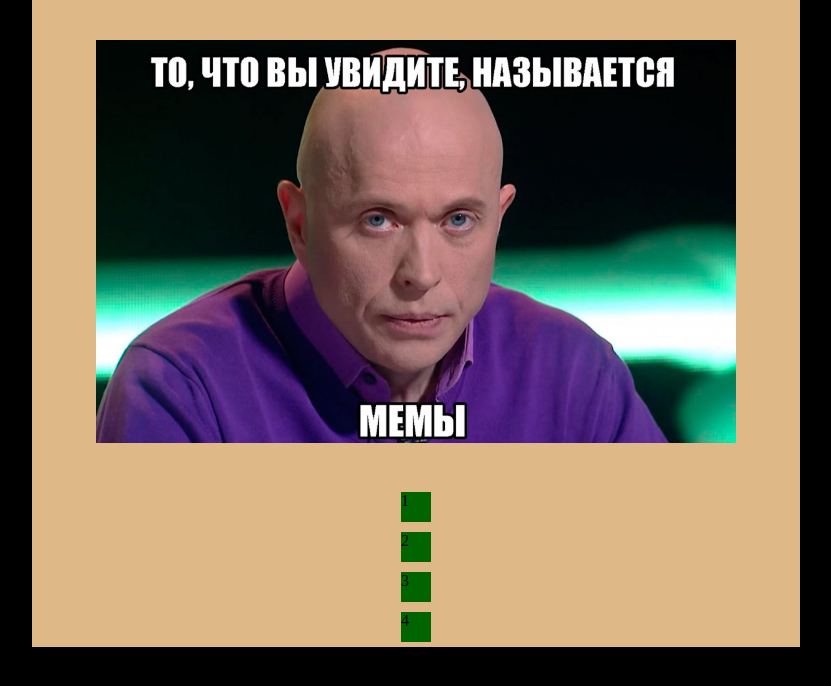
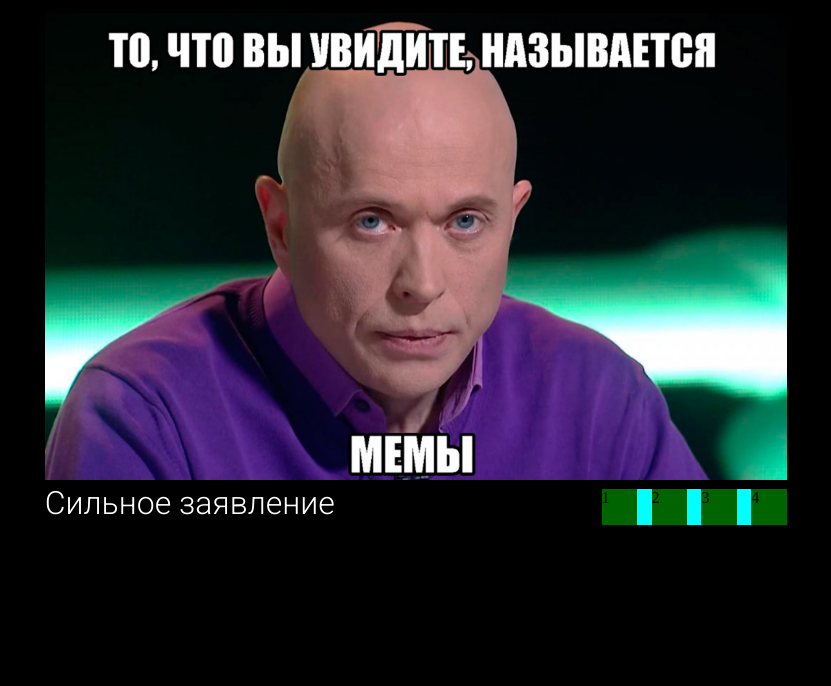
Before and after one commit to frontending/cssMemSlider, a plain HTML site: page cssMemSlider/index.html in a window 1280 px wide. Shown: the whole page, without its empty margins (224-1055 px from the left). Drawn offline with Linux system fonts and the light colour scheme.

Commit message:
refactor: change flex to grid (Sat, Oct 16, 2021 20:22:55 PM)

```diff
--- a/cssMemSlider/index.html
+++ b/cssMemSlider/index.html
@@ -13,27 +13,30 @@
     <div class="wrapper">
         <input type="radio" id="btn1" name="radio" checked>
         <div class="img1-wrapper">
-            <img class="img1" src="assets/img/mem1.jpg" alt="img1">
+            <div class="img1-background"></div>
+            <p class="text">Сильное заявление</p>
         </div>
         <input type="radio" id="btn2" name="radio">
         <div class="img2-wrapper">
-            <img class="img2" src="assets/img/mem2.jpg" alt="img2">
+            <div class="img2-background"></div>
+            <p class="text">Но это не точно...</p>
         </div>
         <input type="radio" id="btn3" name="radio">
         <div class="img3-wrapper">
-            <img class="img3" src="assets/img/mem3.jpg" alt="img3">
+            <div class="img3-background"></div>
+            <p class="text">Как тебе такое, Илон Маск?</p>
         </div>
         <input type="radio" id="btn4" name="radio">
         <div class="img4-wrapper">
-            <img class="img4" src="assets/img/mem4.png" alt="img4">
+            <div class="img4-background"></div>
+            <p class="text">Пацан к успеху шел</p>
         </div>
-
-        <label class="label-btn1" for="btn1">1</label>
-        <label class="label-btn2" for="btn2">2</label>
-        <label class="label-btn3" for="btn3">3</label>
-        <label class="label-btn4" for="btn4">4</label>
-
-
+        <div class="label-wrapper">
+            <label class="label-btn1" for="btn1">1</label>
+            <label class="label-btn2" for="btn2">2</label>
+            <label class="label-btn3" for="btn3">3</label>
+            <label class="label-btn4" for="btn4">4</label>
+        </div>
     </div>
 </body>
 </html>
--- a/cssMemSlider/style.css
+++ b/cssMemSlider/style.css
@@ -1,6 +1,7 @@
 *{
     margin: 0;
     padding: 0;
+    box-sizing: border-box;
 }
 
 body {
@@ -11,10 +12,12 @@ body {
 }
 
 .wrapper {
-    display: flex;
-    flex-direction: column;
-    align-items: center;
-    background-color: burlywood;
+    display: grid;
+    width: 60vw;
+    height: 42vw;
+    grid-template-columns: repeat(4, 1fr);
+    grid-template-rows: repeat(15, 1fr);
+    padding: 1vw;
 }
 
 #btn1, #btn2, #btn3, #btn4 {
@@ -23,32 +26,72 @@ body {
 
 .img1-wrapper, .img2-wrapper, .img3-wrapper, .img4-wrapper {
     display: none;
-    margin: 5vh 5vw;
+    grid-template-columns: repeat(4, 1fr);
+    grid-template-rows: repeat(12, 1fr);
+    grid-area: 1 / 1 / 16 / 5;
 }
 
-img {
-    width: 50vw;
+.img1-background, .img2-background, .img3-background, .img4-background {
+    display: grid;
+    grid-area: 1 / 1 / 12 / 5;
+    background-size: contain;
+    background-repeat: no-repeat;
+}
+
+.img1-background {
+    background-image: url(assets/img/mem1.jpg);
+}
+
+.img2-background {
+    background-image: url(assets/img/mem2.jpg);
+}
+
+.img3-background {
+    background-image: url(assets/img/mem3.jpg);
+}
+
+.img4-background {
+    background-image: url(assets/img/mem4.png);
+}
+
+.text {
+    display: flex;
+    align-items: center;
+    grid-area: 12 / 1 / 13 / 5;
+    font-family: Roboto;
+    font-style: normal;
+    font-weight: 300;
+    font-size: 2rem;
+    color: #FFFFFF;
 }
 
 #btn1:checked + .img1-wrapper {
-    display: block;
+    display: grid;
 }
 
 #btn2:checked + .img2-wrapper {
-    display: block;
+    display: grid;
 }
 
 #btn3:checked + .img3-wrapper {
-    display: block;
+    display: grid;
 }
 
 #btn4:checked + .img4-wrapper {
-    display: block;
+    display: grid;
+}
+
+.label-wrapper {
+    display: flex;
+    flex-direction: row;
+    align-items: center;
+    justify-content: space-between;
+    grid-area: 15 / 4 / 16 / 5;
+    background-color: cyan;
 }
 
 label {
-    width: 30px;
-    height: 30px;
+    width: 2.8vw;
+    height: 2.8vw;
     background-color: darkgreen;
-    margin: 5px;
 }
```
